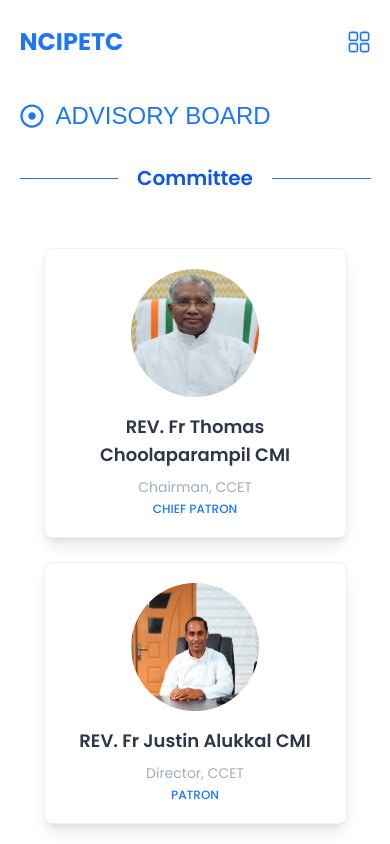
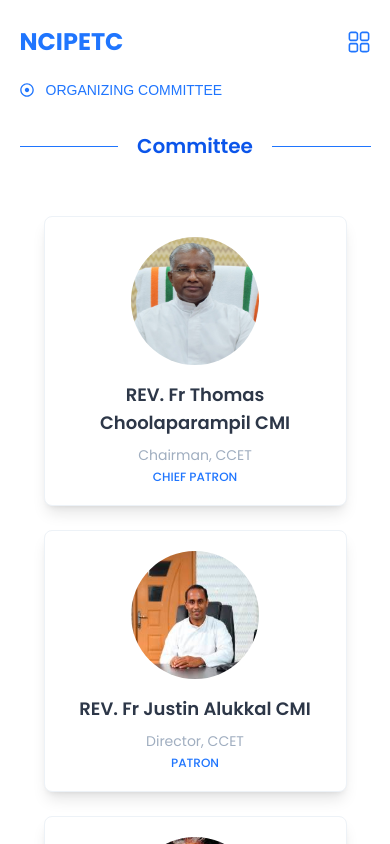
Before and after one commit to AbhishekNSanthosh/ncipetc-25, a Next.js app: page /organizers in a window 390 px wide. Shown: the top 844 px of the page. Built offline with nearby package versions, Linux system fonts and the light colour scheme; a web font is replaced by a local one.

Commit message:
feat: menu

```diff
--- a/src/app/about/page.tsx
+++ b/src/app/about/page.tsx
@@ -7,7 +7,7 @@ export default function page() {
   return (
     <main>
       <Header />
-      <div className="pt-[100px]">
+      <div className="lg:pt-[100px] pt-[50px]">
         <About />
       </div>
       <Footer />
--- a/src/widgets/AdvisoryBoard/components/AdvisoryBoardContent.tsx
+++ b/src/widgets/AdvisoryBoard/components/AdvisoryBoardContent.tsx
@@ -4,11 +4,11 @@ import React from "react";
 
 export default function AdvisoryBoardContent() {
   return (
-    <div className="px-[5vw] pt-[100px] min-h-[100vh] pb-[5vh]">
+    <div className="px-[5vw] lg:pt-[100px] pt-[80px] min-h-[100vh] pb-[5vh]">
       <div className="">
         <div className="">
           <Titlebar
-            className="text-2xl font-medium text-primary-600"
+            className="lg:text-2xl text-sm font-medium text-primary-600"
             title="Advisory Board"
           />
         </div>
--- a/src/widgets/Organizers/components/OrganizersContent.tsx
+++ b/src/widgets/Organizers/components/OrganizersContent.tsx
@@ -6,12 +6,12 @@ import React from "react";
 export default function OrganizersContent() {
 
   return (
-    <div className="px-[5vw] pt-[100px] min-h-[100vh] pb-[5vh]">
+    <div className="px-[5vw] pt-[80px] lg:pt-[100px] min-h-[100vh] pb-[5vh]">
       <div className="flex flex-col space-y-8">
         <div className="">
           <Titlebar
-            className="text-2xl font-medium text-primary-600"
-            title="Advisory Board"
+            className="lg:text-2xl text-sm font-medium text-primary-600"
+            title="Organizing Committee"
           />
         </div>
         <div className="flex flex-row items-center justify-center mt-[5vh]">
```
